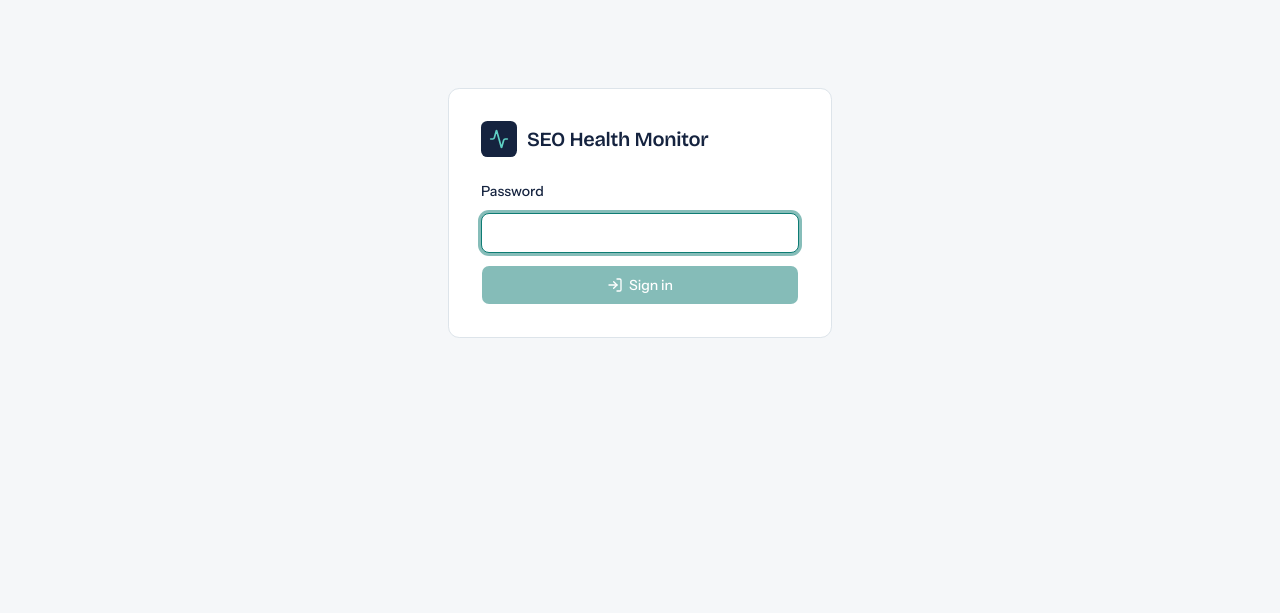
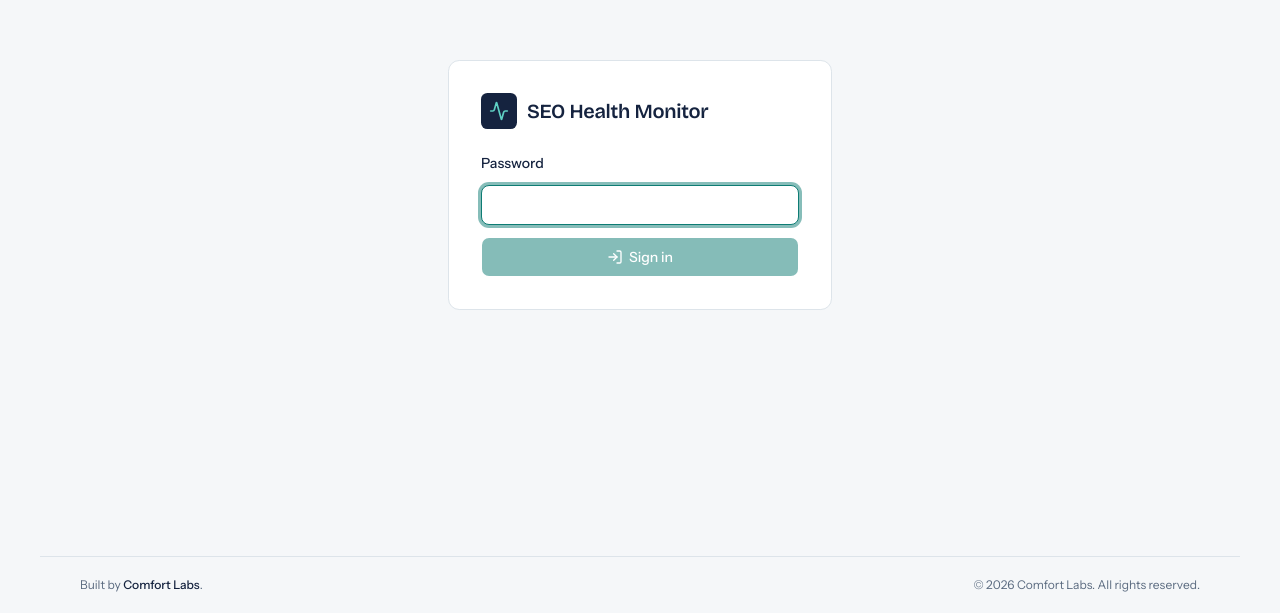
Before and after one commit to Comfie/seo-health-monitor, a Next.js app: page /login in a window 1280 px wide. Shown: the part 187-800 px from the top of the page. Built offline with nearby package versions, Linux system fonts and the light colour scheme.

Commit message:
feat: add Comfort Labs branding footer

```diff
--- a/src/app/login/page.tsx
+++ b/src/app/login/page.tsx
@@ -1,12 +1,14 @@
 import { Suspense } from "react";
 import { Activity } from "lucide-react";
 import { LoginForm } from "./login-form";
+import { BrandFooter } from "@/components/app/brand-footer";
 
 export const metadata = { title: "Sign in" };
 
 export default function LoginPage() {
   return (
-    <main className="flex min-h-screen items-center justify-center px-4">
+    <div className="flex min-h-screen flex-col">
+      <main className="flex flex-1 items-center justify-center px-4 py-12">
         <div className="w-full max-w-sm rounded-xl border bg-card p-8">
           <div className="mb-6 flex items-center gap-2.5">
             <span className="grid size-9 place-items-center rounded-md bg-sidebar text-sidebar-primary">
@@ -19,5 +21,7 @@ export default function LoginPage() {
           </Suspense>
         </div>
       </main>
+      <BrandFooter />
+    </div>
   );
 }
--- a/src/components/app/app-shell.tsx
+++ b/src/components/app/app-shell.tsx
@@ -8,6 +8,7 @@ import { cn } from "@/lib/utils";
 import { Button } from "@/components/ui/button";
 import { Sheet, SheetContent, SheetTitle, SheetTrigger } from "@/components/ui/sheet";
 import { BRAND_ICON as Brand, NAV_GROUPS } from "./nav";
+import { BrandFooter } from "./brand-footer";
 
 function isActive(pathname: string, href: string) {
   if (href === "/") return pathname === "/";
@@ -98,6 +99,7 @@ export function AppShell({ children, signOut }: { children: React.ReactNode; sig
           <span className="font-heading font-semibold text-white">SEO Health Monitor</span>
         </header>
         <main className="mx-auto w-full max-w-[1200px] flex-1 px-4 py-6 sm:px-6 lg:px-10 lg:py-10">{children}</main>
+        <BrandFooter />
       </div>
     </div>
   );
--- /dev/null
+++ b/src/components/app/brand-footer.tsx
@@ -0,0 +1,8 @@
+export function BrandFooter() {
+  return (
+    <footer className="mx-auto flex w-full max-w-[1200px] flex-col items-center gap-1 border-t px-4 py-5 text-center text-xs text-muted-foreground sm:flex-row sm:justify-between sm:px-6 sm:text-left lg:px-10">
+      <p>Built by <span className="font-medium text-foreground">Comfort Labs</span>.</p>
+      <p>© 2026 Comfort Labs. All rights reserved.</p>
+    </footer>
+  );
+}
```
Lines whose indentation alone changed are shown as unchanged.
